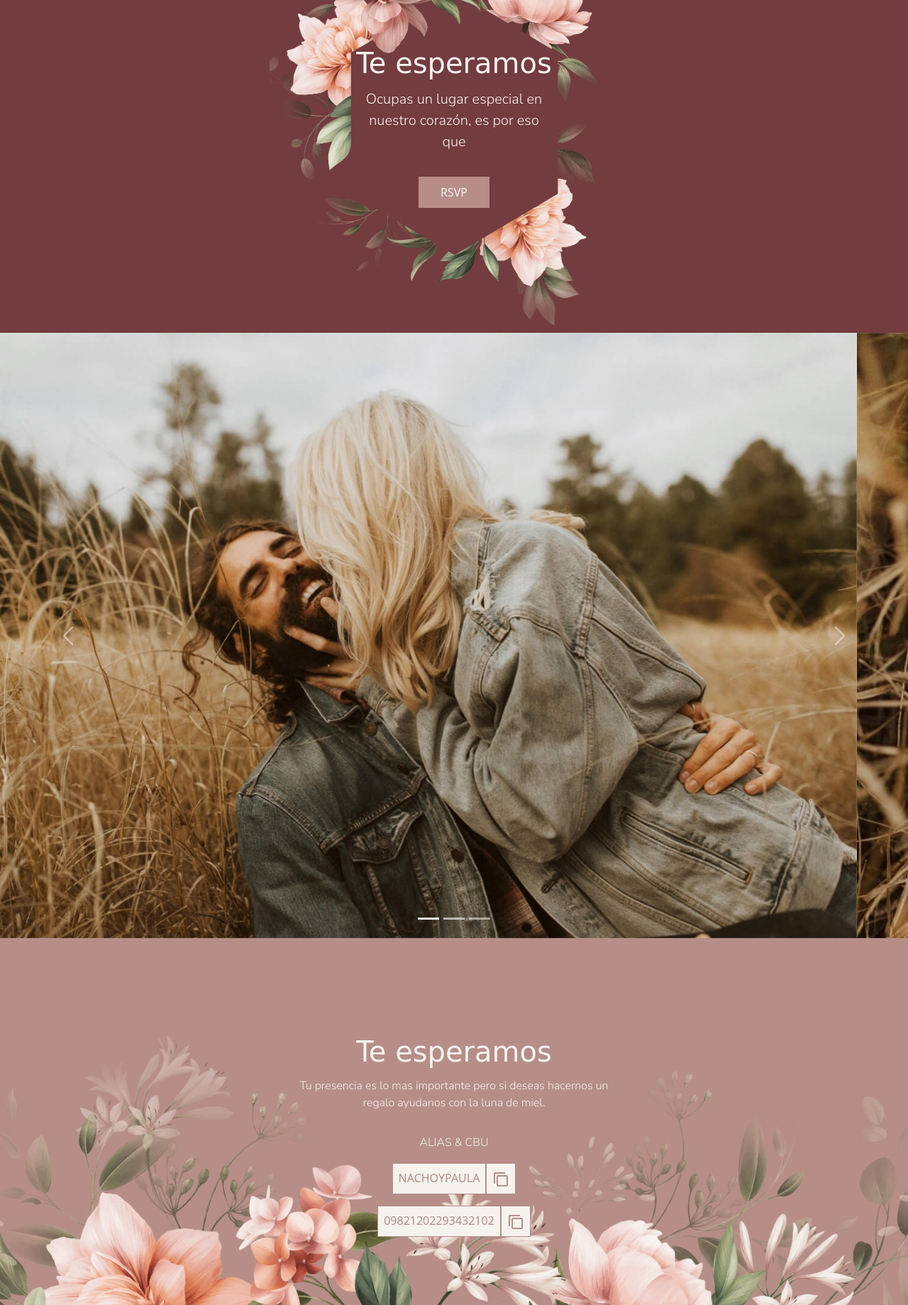
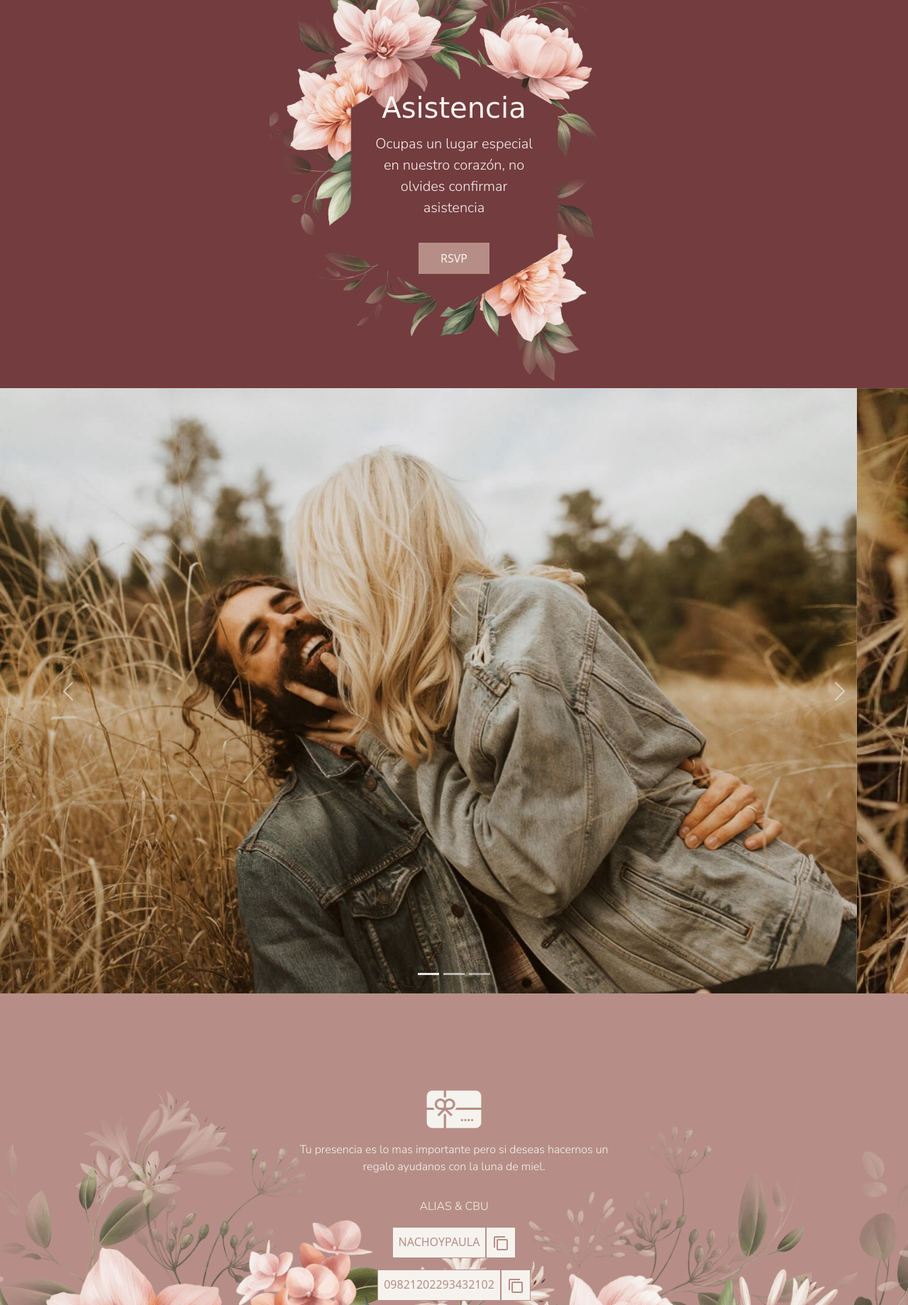
Before and after one commit to invitacionesweb/ROMANTIC-STANDAR, a plain HTML site: page index.html in a window 1280 px wide. Shown: the part 3540-5379 px from the top of the page at 71% size. Drawn offline with nearby package versions, Linux system fonts and the light colour scheme; a web font is replaced by a local one.

Commit message:
nuevas modif

```diff
--- a/index.html
+++ b/index.html
@@ -112,8 +112,8 @@
         <div class="rsvp">
             <div class="rsvp-card">
                 <div class="rsvp-text">
-                  <h2>Te esperamos</h2>
-                  <p>Ocupas un lugar especial en nuestro corazón, es por eso que </p>
+                  <h2>Asistencia</h2>
+                  <p>Ocupas un lugar especial en nuestro corazón, no olvides confirmar asistencia </p>
                   <br>
                   <a class="boton"target="_blank"  href="https://www.google.com/maps/dir//Dok+Haras/@-34.5013782,-59.0890279,10z/data=!4m8!4m7!1m0!1m5!1m1!1s0x95bb7f0ac36616df:0xff4a0c182c6c1078!2m2!1d-59.0801!2d-34.413729">RSVP</a>
 
@@ -150,7 +150,7 @@
 
       <div class="regalos">
         <div class="regalos-card">
-            <h2>Te esperamos</h2>
+            <img class="icono" src="icon/icons8-tarjeta-de-regalo-100.png" alt="iconocard">
             <p>Tu presencia es lo mas importante pero si deseas hacernos un regalo ayudanos con la luna de miel.</p>
             <br>
             <p>ALIAS & CBU</p>
@@ -180,9 +180,8 @@
     </div>
 
         <div class="end">
-          <p>Te esperamos para disfrutar este dia tan especial rodeado de familia y amigos.</p>
             <h2 class="nombres">Paula & Nacho</h2>
-            <p>08 DE AGOSTO DE 22</p>
+            <p>08 DE AGOSTO DE 2022</p>
         </div>
 
 
--- a/style.css
+++ b/style.css
@@ -40,7 +40,19 @@ header {
 .inicio {
     text-align: center;
     padding: 40px;
+    animation-name: texto;
+    animation-duration: 5s;
+
+
+}@keyframes texto {
+    from{
+        opacity: 0;
+    }
+    to{
+        opacity: 1;
+    }
 }
+
 
 .boton {
    border: 1px solid var(--color-secundario);
@@ -120,7 +132,7 @@ header p {
 
 }
 .animado {
-    width: 380px;
+    width: 340px;
     background-color: var(--color-principal);
     padding: 40px;
     border-radius: 25px;
@@ -177,7 +189,10 @@ header p {
     padding-top: 100px;
 }
 .rsvp-text {
-    max-width: 280px;
+    max-width: 240px;
+    gap: 0;
+    padding: 0;
+    margin: 0;
 }
 .rsvp-card h2 {
     color: var(--color-principal);
@@ -193,6 +208,7 @@ header p {
 
 }
 
+
 .regalos {
     width: 100%;
     height: 80vh;
@@ -203,6 +219,9 @@ header p {
     background-repeat: no-repeat;
 
 
+}
+.regalos .icono {
+    width: 80px;
 }
 .regalos-card{
     width: 100%;
```
Also changed, not shown: icon/icons8-tarjeta-de-regalo-100.png (added).
